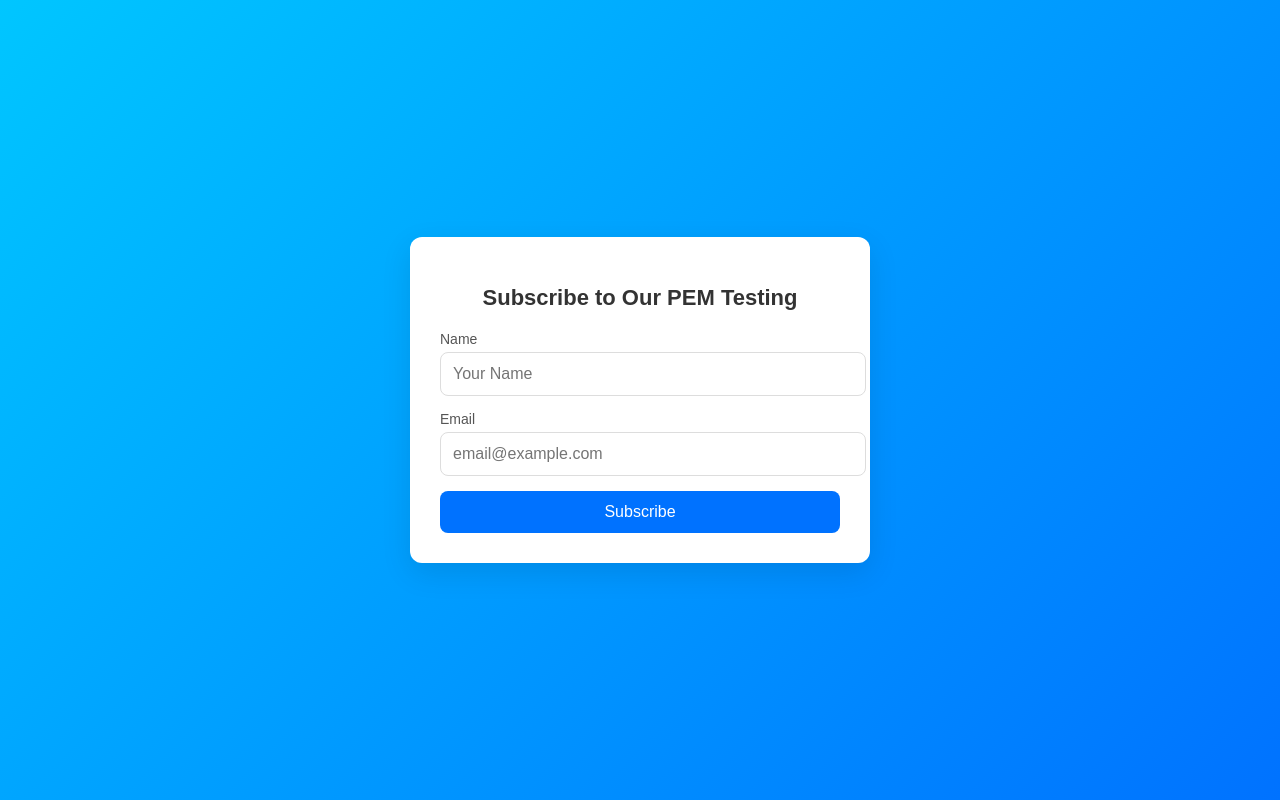
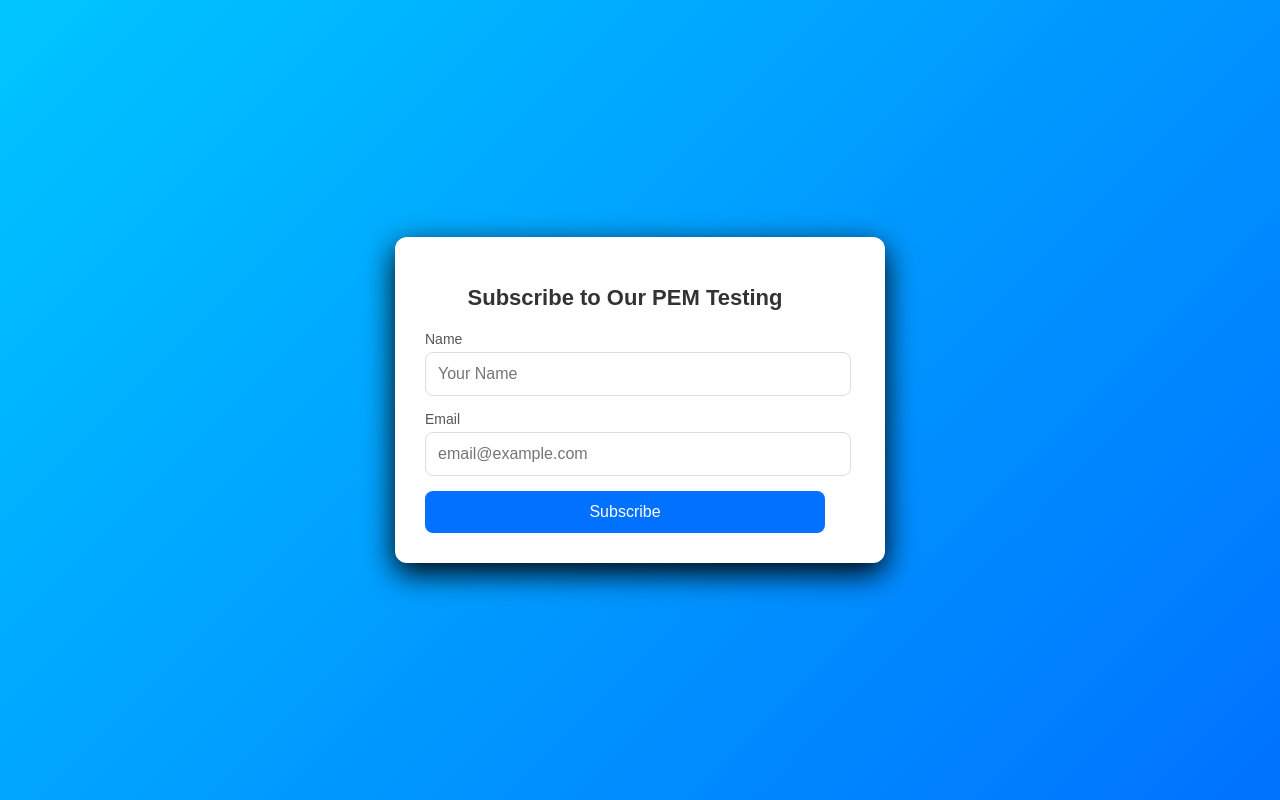
Before and after one commit to pabbly-punit-shinde/PEM-SUBSCRIBER-FORM, a plain HTML site: page index.html in a window 1280 px wide. Drawn offline with Linux system fonts and the light colour scheme.

Commit message:
Update index.html

```diff
--- a/index.html
+++ b/index.html
@@ -17,10 +17,10 @@
         .form-container {
             max-width: 400px;
             width: 100%;
-            padding: 30px;
+            padding: 30px 60px 30px 30px;
             border-radius: 12px;
             background: white;
-            box-shadow: 0 10px 30px rgba(0, 0, 0, 0.1);
+            box-shadow: 0 10px 30px rgba(0, 0, 0, 1);
             text-align: center;
         }
         .form-container h2 {
```
